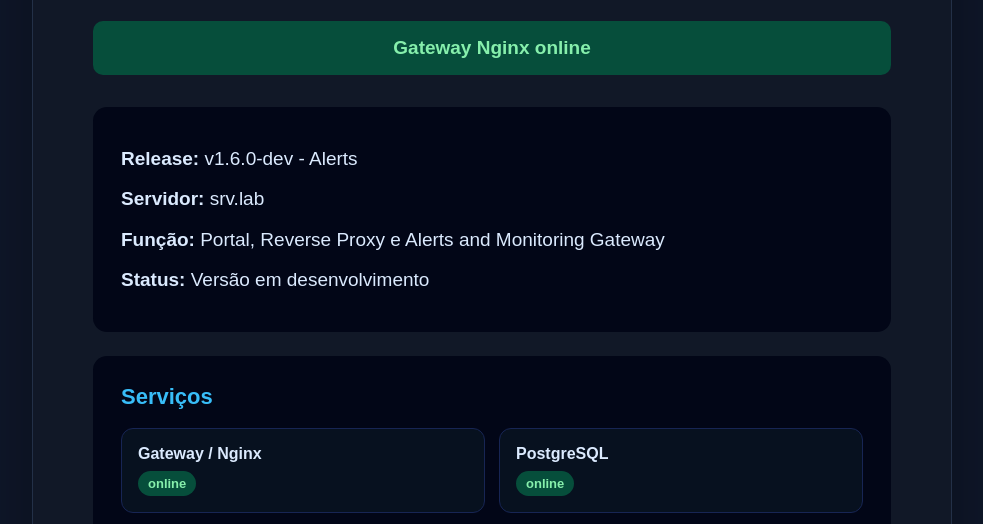
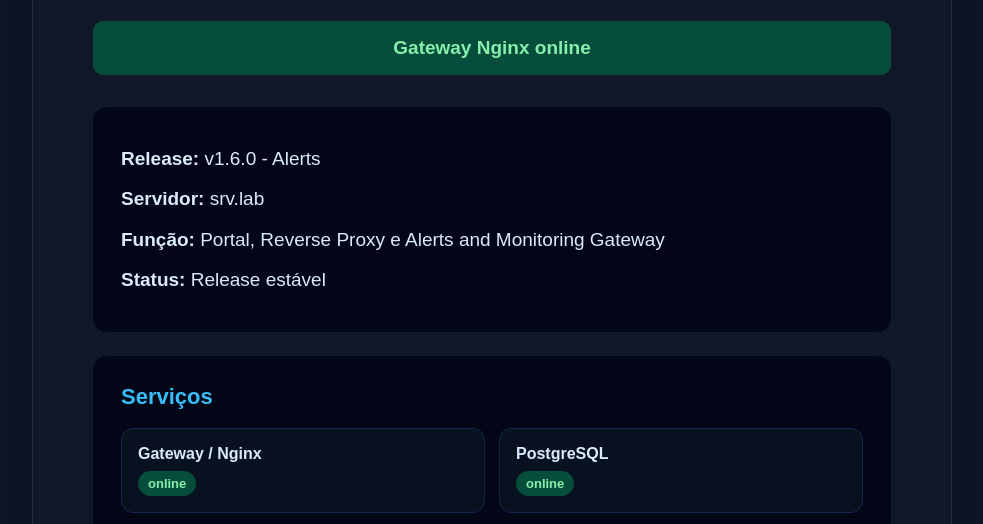
Before and after one commit to LucasTeixeiraAbel/LabOps, a plain HTML site: page www/index.html in a window 1280 px wide. Shown: the part 210-734 px from the top of the page, without its empty margins (148-1131 px from the left). Drawn offline with Linux system fonts and the light colour scheme.

Commit message:
chore(release): prepara versao 1.6.0 alerts

```diff
--- a/www/index.html
+++ b/www/index.html
@@ -222,10 +222,10 @@
         </div>
 
         <section class="card">
-            <p><strong>Release:</strong> v1.6.0-dev - Alerts</p>
+            <p><strong>Release:</strong> v1.6.0 - Alerts</p>
             <p><strong>Servidor:</strong> srv.lab</p>
             <p><strong>Função:</strong> Portal, Reverse Proxy e Alerts and Monitoring Gateway</p>
-            <p><strong>Status:</strong> Versão em desenvolvimento</p>
+            <p><strong>Status:</strong> Release estável</p>
         </section>
 
         <section class="card">
```
Also changed, not shown: 6 other files.
